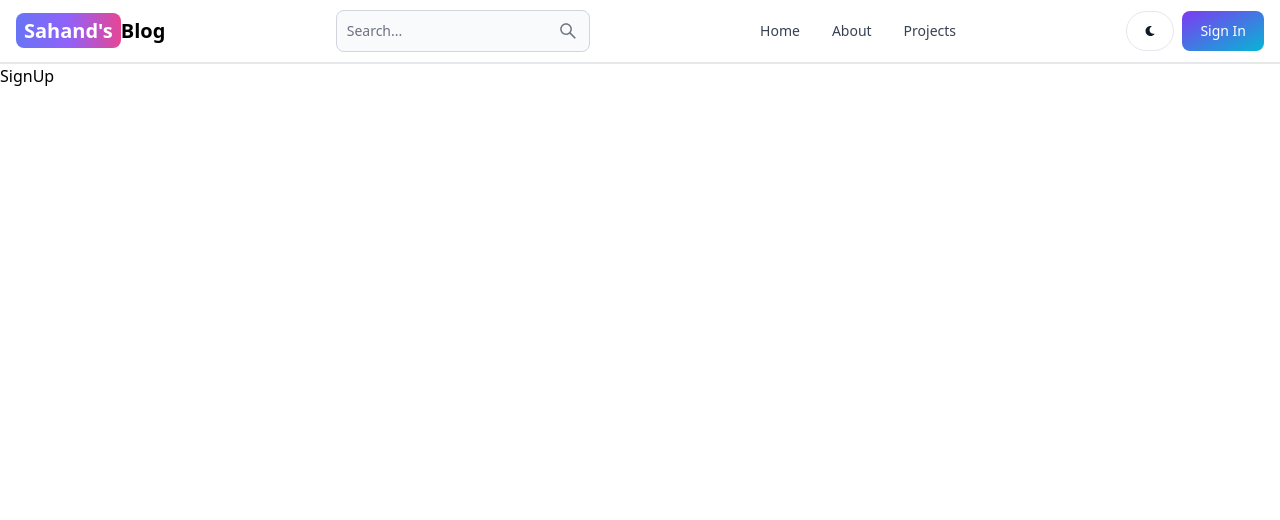
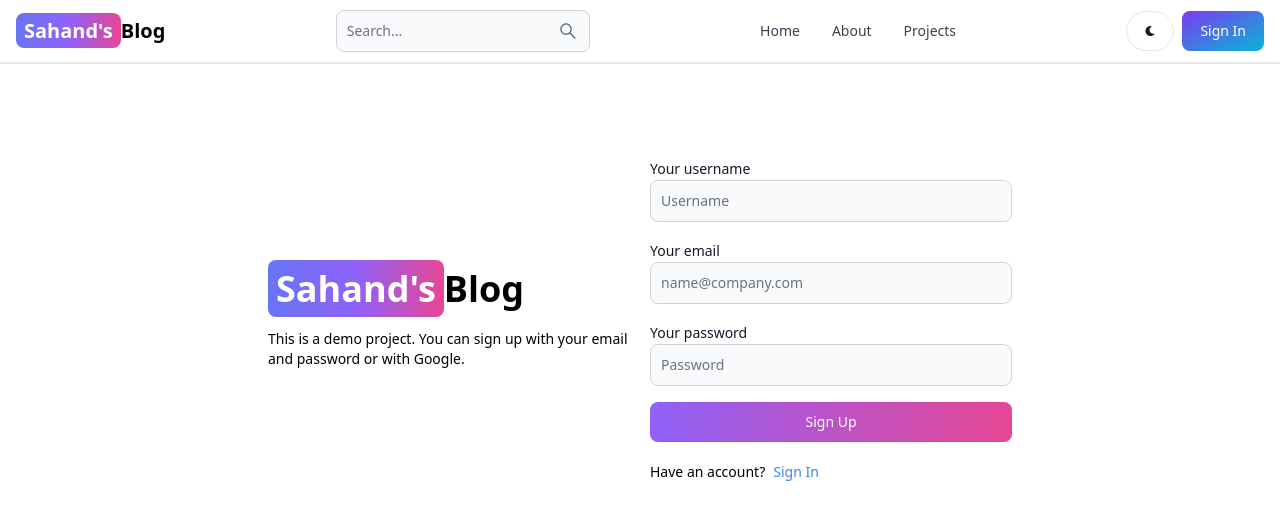
Before and after one commit to vwwyq/mern-blog, a React (Vite) app in the folder client/: page /sign-up in a window 1280 px wide. Shown: the top 520 px of the page. Built offline with nearby package versions, Linux system fonts and the light colour scheme.

Commit message:
Added sign up functionality

```diff
--- a/client/src/pages/SignUp.jsx
+++ b/client/src/pages/SignUp.jsx
@@ -1,9 +1,116 @@
-import React from 'react'
+import { Alert, Button, Label, Spinner, TextInput } from 'flowbite-react';
+import { useState } from 'react';
+import { Link, useNavigate } from 'react-router-dom';
 
 export default function SignUp() {
+  const [formData, setFormData] = useState({});
+  const [errorMessage, setErrorMessage] = useState(null);
+  const [loading, setLoading] = useState(false);
+  const navigate = useNavigate();
+  const handleChange = (e) => {
+    setFormData({ ...formData, [e.target.id]: e.target.value.trim() });
+  };
+  const handleSubmit = async (e) => {
+    e.preventDefault();
+    if (!formData.username || !formData.email || !formData.password) {
+      return setErrorMessage('Please fill out all fields.');
+    }
+    try {
+      setLoading(true);
+      setErrorMessage(null);
+      const res = await fetch('/api/auth/signup', {
+        method: 'POST',
+        headers: { 'Content-Type': 'application/json' },
+        body: JSON.stringify(formData),
+      });
+      const data = await res.json();
+      if (data.success === false) {
+        return setErrorMessage(data.message);
+      }
+      setLoading(false);
+      if(res.ok) {
+        navigate('/sign-in');
+      }
+    } catch (error) {
+      setErrorMessage(error.message);
+      setLoading(false);
+    }
+  };
   return (
-    <div>
-      SignUp
+    <div className='min-h-screen mt-20'>
+      <div className='flex p-3 max-w-3xl mx-auto flex-col md:flex-row md:items-center gap-5'>
+        {/* left */}
+        <div className='flex-1'>
+          <Link to='/' className='font-bold dark:text-white text-4xl'>
+            <span className='px-2 py-1 bg-gradient-to-r from-indigo-500 via-purple-500 to-pink-500 rounded-lg text-white'>
+              Sahand's
+            </span>
+            Blog
+          </Link>
+          <p className='text-sm mt-5'>
+            This is a demo project. You can sign up with your email and password
+            or with Google.
+          </p>
+        </div>
+        {/* right */}
+
+        <div className='flex-1'>
+          <form className='flex flex-col gap-4' onSubmit={handleSubmit}>
+            <div>
+              <Label value='Your username' />
+              <TextInput
+                type='text'
+                placeholder='Username'
+                id='username'
+                onChange={handleChange}
+              />
+            </div>
+            <div>
+              <Label value='Your email' />
+              <TextInput
+                type='email'
+                placeholder='name@company.com'
+                id='email'
+                onChange={handleChange}
+              />
+            </div>
+            <div>
+              <Label value='Your password' />
+              <TextInput
+                type='password'
+                placeholder='Password'
+                id='password'
+                onChange={handleChange}
+              />
+            </div>
+            <Button
+              gradientDuoTone='purpleToPink'
+              type='submit'
+              disabled={loading}
+            >
+              {loading ? (
+                <>
+                  <Spinner size='sm' />
+                  <span className='pl-3'>Loading...</span>
+                </>
+              ) : (
+                'Sign Up'
+              )}
+            </Button>
+          </form>
+          <div className='flex gap-2 text-sm mt-5'>
+            <span>Have an account?</span>
+            <Link to='/sign-in' className='text-blue-500'>
+              Sign In
+            </Link>
+          </div>
+          {errorMessage && (
+            <Alert className='mt-5' color='failure'>
+              {errorMessage}
+            </Alert>
+          )}
+        </div>
+      </div>
     </div>
-  )
+  );
 }
--- a/client/vite.config.js
+++ b/client/vite.config.js
@@ -1,7 +1,15 @@
-import { defineConfig } from 'vite'
-import react from '@vitejs/plugin-react-swc'
+import { defineConfig } from 'vite';
+import react from '@vitejs/plugin-react-swc';
 
-// https://vite.dev/config/
+// https://vitejs.dev/config/
 export default defineConfig({
+  server: {
+    proxy: {
+      '/api': {
+        target: 'http://localhost:3000',
+        secure: false,
+      },
+    },
+  },
   plugins: [react()],
-})
+});
--- a/package.json
+++ b/package.json
@@ -23,6 +23,7 @@
   "license": "ISC",
   "description": "",
   "devDependencies": {
+    "@types/node": "^22.13.10",
     "autoprefixer": "^10.4.21",
     "postcss": "^8.5.3",
     "tailwindcss": "^3.3.0"
```
Also changed, not shown: client/src/components/Footer.jsx (added), 1 other file (tests, documents, lock files or other folders).
